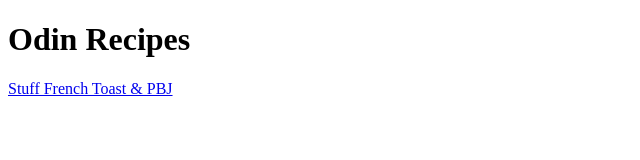
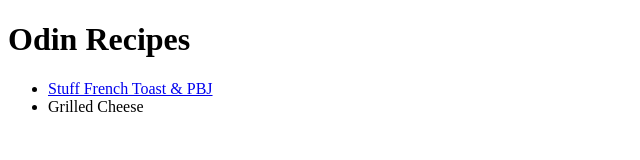
Before and after one commit to twarner12/odin-recipes, a plain HTML site: page index.html in a window 1280 px wide. Shown: the whole page, without its empty margins (0-640 px from the left). Drawn offline with Linux system fonts and the light colour scheme.

Commit message:
add link to grilled cheese recipe page

```diff
--- a/index.html
+++ b/index.html
@@ -7,6 +7,10 @@
 
     <body>
         <h1>Odin Recipes</h1>
-        <a href="recipes/french-toast.html">Stuff French Toast & PBJ</a>
+
+        <ul>
+            <li><a href="recipes/french-toast.html">Stuff French Toast & PBJ</a></li>
+            <li><a href="./recipes/grilled-cheese.html"></a>Grilled Cheese</li>
+        </ul>
     </body>
 </html>
```
